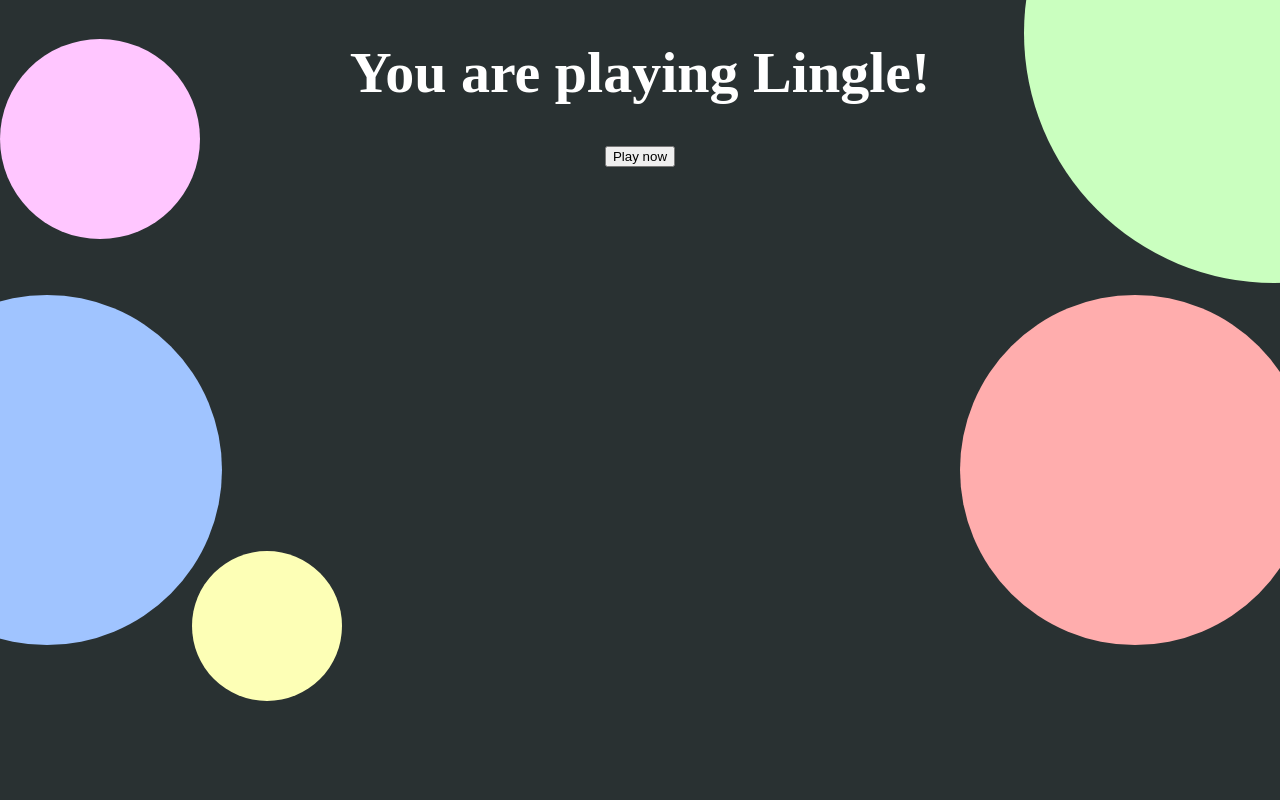
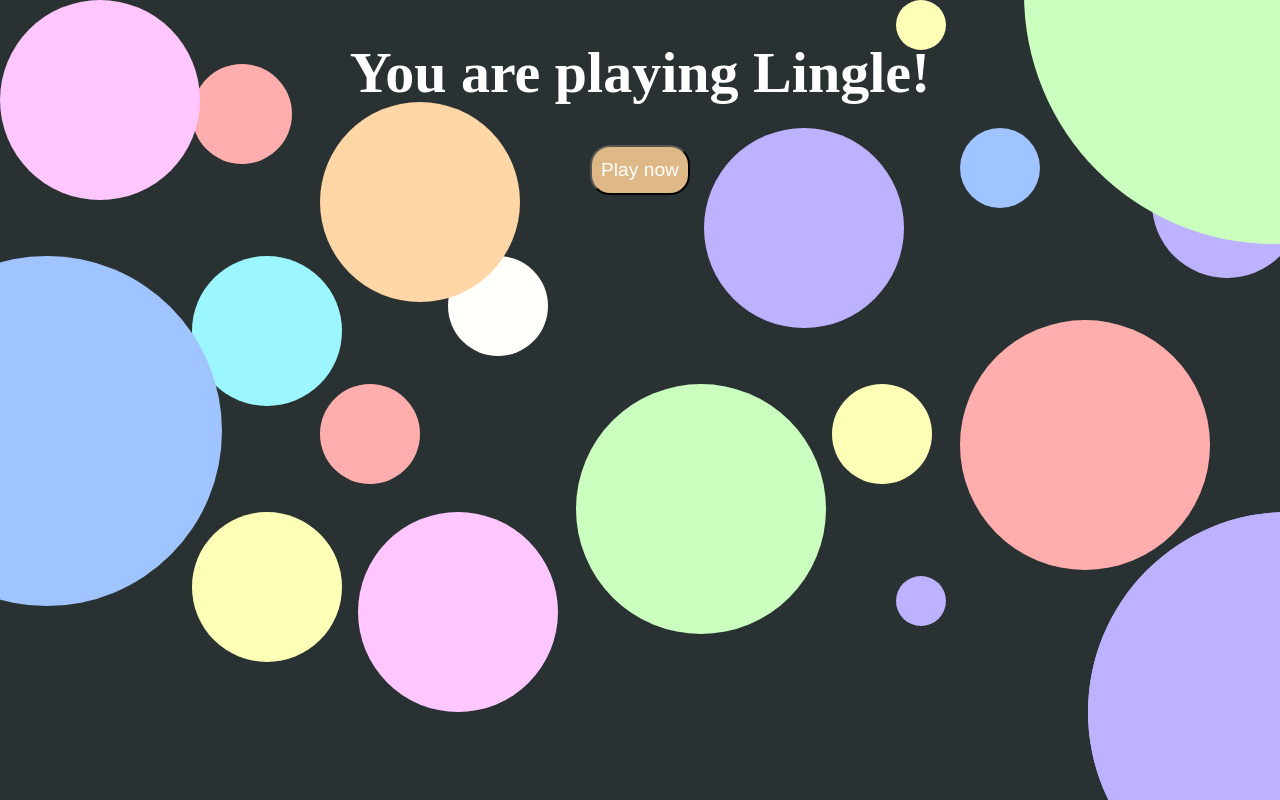
Before and after one commit to Daymo-Web/lingle, a React (Create React App) app: page / in a window 1280 px wide. Built offline with nearby package versions, Linux system fonts and the light colour scheme.

Commit message:
fixed most bugs in Lingle

```diff
--- a/src/App.css
+++ b/src/App.css
@@ -132,7 +132,7 @@ h3 {
 }
 
 .btn-liquid canvas {
-  position: absolute;
+  position: fixed;
   top: -50px;
   right: -50px;
   bottom: -50px;
@@ -168,6 +168,12 @@ h3 {
   background-color: white;
 }
 
+.header {
+  display: flex;
+  flex-direction: column;
+  flex-wrap: wrap;
+}
+
 li {
 }
 ul {
@@ -190,12 +196,12 @@ ul {
 
 .circle-2 {
   position: fixed;
-  width: 350px;
-  height: 350px;
+  width: 250px;
+  height: 250px;
   background: #ffadad;
   border-radius: 50%;
   margin-left: 75%;
-  margin-top: 20%;
+  margin-top: 25%;
 }
 .circle-3 {
   position: fixed;
@@ -217,7 +223,7 @@ ul {
   margin-top: -20%;
 }
 .circle-5 {
-  position: absolute;
+  position: fixed;
   width: 150px;
   height: 150px;
   background: #fdffb6;
@@ -225,7 +231,229 @@ ul {
   margin-left: 15%;
   margin-top: 40%;
 }
+.circle-6 {
+  z-index: -1;
+  position: fixed;
+  width: 100px;
+  height: 100px;
+  background: #fffffc;
+  border-radius: 50%;
+  margin-left: 35%;
+  margin-top: 20%;
+}
+.circle-7 {
+  z-index: -1;
+  position: fixed;
+  width: 200px;
+  height: 200px;
+  background: #ffd6a5;
+  border-radius: 50%;
+  margin-left: 25%;
+  margin-top: 8%;
+}
+.circle-8 {
+  z-index: -1;
+  position: fixed;
+  width: 80px;
+  height: 80px;
+  background: #a0c4ff;
+  border-radius: 50%;
+  margin-left: 75%;
+  margin-top: 10%;
+}
+.circle-4 {
+  position: fixed;
+  width: 500px;
+  height: 500px;
+  background: #caffbf;
+  border-radius: 50%;
+  margin-left: 80%;
+  margin-right: -40%;
+  margin-top: -20%;
+}
+.circle-5 {
+  position: fixed;
+  width: 150px;
+  height: 150px;
+  background: #fdffb6;
+  border-radius: 50%;
+  margin-left: 15%;
+  margin-top: 40%;
+}
+.circle-6 {
+  z-index: -1;
+  position: fixed;
+  width: 100px;
+  height: 100px;
+  background: #fffffc;
+  border-radius: 50%;
+  margin-left: 35%;
+  margin-top: 20%;
+}
+.circle-9 {
+  z-index: -1;
+  position: fixed;
+  width: 200px;
+  height: 200px;
+  background: #bdb2ff;
+  border-radius: 50%;
+  margin-left: 55%;
+  margin-top: 10%;
+}
+.circle-10 {
+  z-index: -1;
+  position: fixed;
+  width: 250px;
+  height: 250px;
+  background: #caffbf;
+  border-radius: 50%;
+  margin-left: 45%;
+  margin-top: 30%;
+}
+.circle-11 {
+  z-index: -1;
+  position: fixed;
+  width: 50px;
+  height: 50px;
+  background: #bdb2ff;
+  border-radius: 50%;
+  margin-left: 70%;
+  margin-top: 45%;
+}
+.circle-12 {
+  z-index: -1;
+  position: fixed;
+  width: 100px;
+  height: 100px;
+  background: #fdffb6;
+  border-radius: 50%;
+  margin-left: 65%;
+  margin-top: 30%;
+}
+.circle-13 {
+  z-index: -1;
+  position: fixed;
+  width: 150px;
+  height: 150px;
+  background: #bdb2ff;
+  border-radius: 50%;
+  margin-left: 90%;
+  margin-top: 10%;
+}
+.circle-14 {
+  z-index: -1;
+  position: fixed;
+  width: 100px;
+  height: 100px;
+  background: #ffadad;
+  border-radius: 50%;
+  margin-left: 25%;
+  margin-top: 30%;
+}
+.circle-15 {
+  z-index: -1;
+  position: fixed;
+  width: 400px;
+  height: 400px;
+  background: #bdb2ff;
+  border-radius: 50%;
+  margin-left: 85%;
+  margin-top: 40%;
+}
+.circle-16 {
+  z-index: -1;
+  position: fixed;
+  width: 150px;
+  height: 150px;
+  background: #9bf6ff;
+  border-radius: 50%;
+  margin-left: 15%;
+  margin-top: 20%;
+}
+.circle-17 {
+  z-index: -1;
+  position: fixed;
+  width: 50px;
+  height: 50px;
+  background: #fdffb6;
+  border-radius: 50%;
+  margin-left: 70%;
+}
+.circle-18 {
+  z-index: -1;
+  position: fixed;
+  width: 200px;
+  height: 200px;
+  background: #ffc6ff;
+  border-radius: 50%;
+  margin-left: 28%;
+  margin-top: 40%;
+}
+.circle-19 {
+  z-index: -1;
+  position: fixed;
+  width: 400px;
+  height: 400px;
+  background: #bdb2ff;
+  border-radius: 50%;
+  margin-left: 85%;
+  margin-top: 40%;
+}
+.circle-20 {
+  z-index: -1;
+  position: fixed;
+  width: 100px;
+  height: 100px;
+  background: #ffadad;
+  border-radius: 50%;
+  margin-left: 15%;
+  margin-top: 5%;
+}
 
+#yin-yang {
+  width: 96px;
+  box-sizing: content-box;
+  height: 48px;
+  background: #eee;
+  border-color: red;
+  border-style: solid;
+  border-width: 2px 2px 50px 2px;
+  border-radius: 100%;
+  position: relative;
+}
+#yin-yang:before {
+  content: "";
+  position: absolute;
+  top: 50%;
+  left: 0;
+  background: #eee;
+  border: 18px solid red;
+  border-radius: 100%;
+  width: 12px;
+  height: 12px;
+  box-sizing: content-box;
+}
+#yin-yang:after {
+  content: "";
+  position: absolute;
+  top: 50%;
+  left: 50%;
+  background: red;
+  border: 18px solid #eee;
+  border-radius: 100%;
+  width: 12px;
+  height: 12px;
+  box-sizing: content-box;
+}
+
+.button {
+  min-width: 100px;
+  min-height: 50px;
+  border-radius: 20px;
+  font-size: larger;
+  color: #ffffff;
+  background-color: burlywood;
+}
 html {
   /* background: url(cooly3.png) no-repeat center center fixed; */
   background-color: #293132;
--- a/src/App.js
+++ b/src/App.js
@@ -8,7 +8,7 @@ function App() {
   const [scrabble, setScrabble] = useState([]);
   const [playing, setPlaying] = useState(false);
   const [length, setLength] = useState(0);
-  const [tmpLength, setTmpLength] = useState(0);
+  const [tmpLength, setTmpLength] = useState(3);
   const [word, setWord] = useState([]);
   const [wordString, setWordString] = useState("");
   const [submitButton, setSubmitButton] = useState(false);
@@ -110,6 +110,8 @@ function App() {
                   handleLeft(e);
                 } else if (e.keyCode === 39) {
                   handleRight(e);
+                } else if (e.key === "Enter") {
+                  updateWord(e);
                 }
               }}
             ></input>
@@ -149,6 +151,11 @@ function App() {
   const updateWord = (e) => {
     const str = word.join("");
     setWordString(str);
+    const form = e.target.form;
+
+    form.elements[0].focus();
+
+    e.preventDefault();
 
     if (str == answer) {
       setCorrect(true);
@@ -423,6 +430,15 @@ function App() {
     );
   };
 
+  const PlayAgain = () => {
+    setLength(0);
+    setGuesses([]);
+    setCorrect(false);
+    setKeys({});
+    setHashList([]);
+    setWordHash({});
+  };
+
   return (
     <div className="App">
       <div className="circle-1"></div>
@@ -430,19 +446,30 @@ function App() {
       <div className="circle-3"></div>
       <div className="circle-4"></div>
       <div className="circle-5"></div>
-      <div>
-        <h1>You are playing Lingle!</h1>
+      <div className="circle-6"></div>
+      <div className="circle-7"></div>
+      <div className="circle-8"></div>
+      <div className="circle-9"></div>
+      <div className="circle-10"></div>
+      <div className="circle-11"></div>
+      <div className="circle-12"></div>
+      <div className="circle-13"></div>
+      <div className="circle-14"></div>
+      <div className="circle-15"></div>
+      <div className="circle-16"></div>
+      <div className="circle-17"></div>
+      <div className="circle-18"></div>
+      <div className="circle-19"></div>
+      <div className="circle-20"></div>
+
+      <div className="header">
+        <div>
+          <h1>You are playing Lingle!</h1>
+        </div>
       </div>
       <div>
-        {length > 0 ? (
+        {length > 2 ? (
           <div>
-            {correct ? (
-              <div>
-                <h1>You Win!</h1>
-              </div>
-            ) : (
-              <div></div>
-            )}
             {cnt > 0 ? (
               <div className="square-guesses">
                 <SquareGuesses />
@@ -452,19 +479,35 @@ function App() {
             )}
             <div className="game-body">
               <div>{crossBoard}</div>
-              {submitButton === true && debug === true ? (
+              {correct ? (
                 <div>
-                  <button type="button" onClick={updateWord}>
+                  <h1>You Win! Play Again?</h1>
+                  <button className="button" onClick={PlayAgain}>
+                    Play Again
+                  </button>
+                </div>
+              ) : submitButton === true && debug === true ? (
+                <div>
+                  <button className="button" type="button" onClick={updateWord}>
                     submit now
                   </button>
                   <h3>Not a valid word! Try Again!</h3>
                 </div>
               ) : submitButton === true ? (
-                <button type="button" onClick={updateWord}>
+                <button
+                  className="button"
+                  type="button"
+                  onClick={updateWord}
+                  onKeyPress={(e) => {
+                    if (e.keyCode === 13) {
+                      updateWord();
+                    }
+                  }}
+                >
                   submit now
                 </button>
               ) : (
-                <p></p>
+                <div></div>
               )}
             </div>
             <div>
@@ -479,12 +522,13 @@ function App() {
             <form>
               <input
                 className="numbox"
+                min={3}
                 type="number"
                 value={tmpLength}
                 onChange={(res) => setTmpLength(res.target.value)}
               />
               <input
-                className="subbox"
+                className="button"
                 type="submit"
                 value="Submit"
                 onClick={(event) => {
@@ -498,7 +542,11 @@ function App() {
             </form>
           </div>
         ) : (
-          <button onClick={play}>Play now</button>
+          <div>
+            <button className="button" onClick={play}>
+              Play now
+            </button>
+          </div>
         )}
       </div>
     </div>
```
Also changed, not shown: 2 other files (tests, documents, lock files or other folders).
